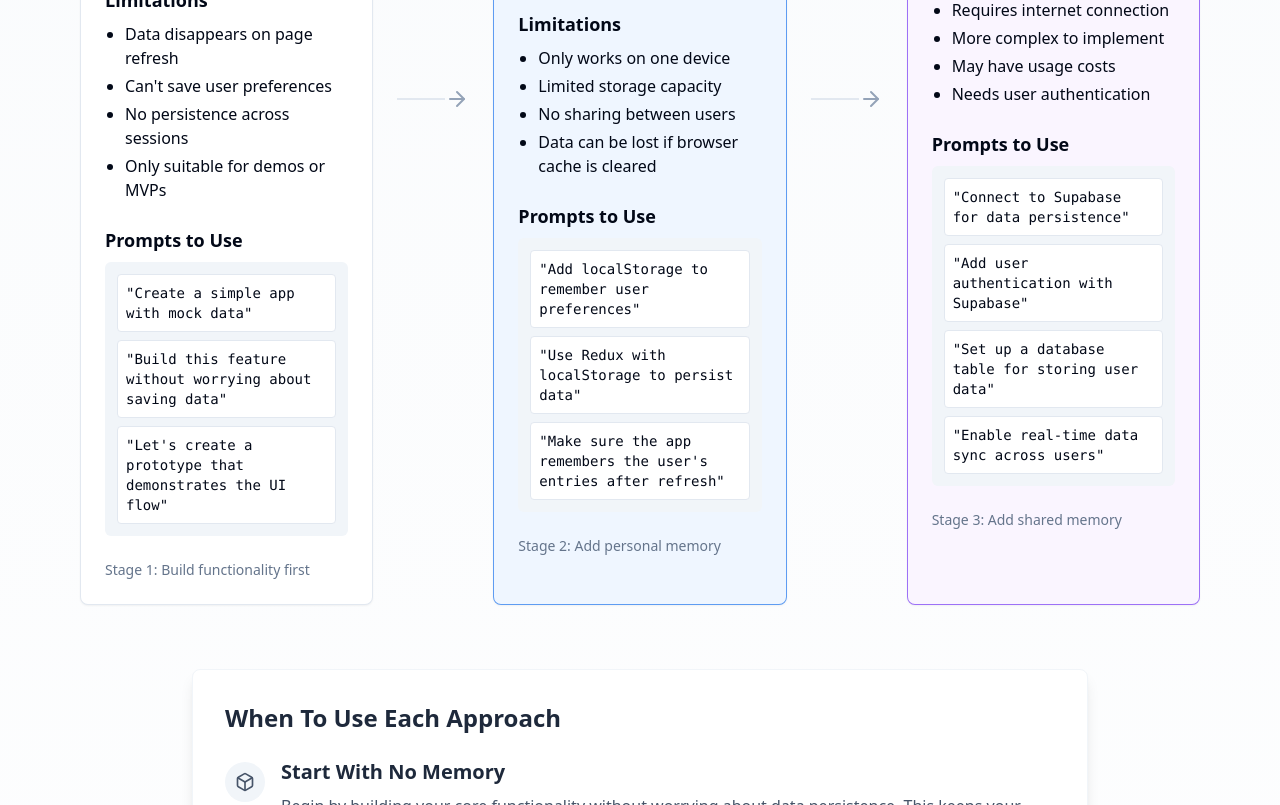
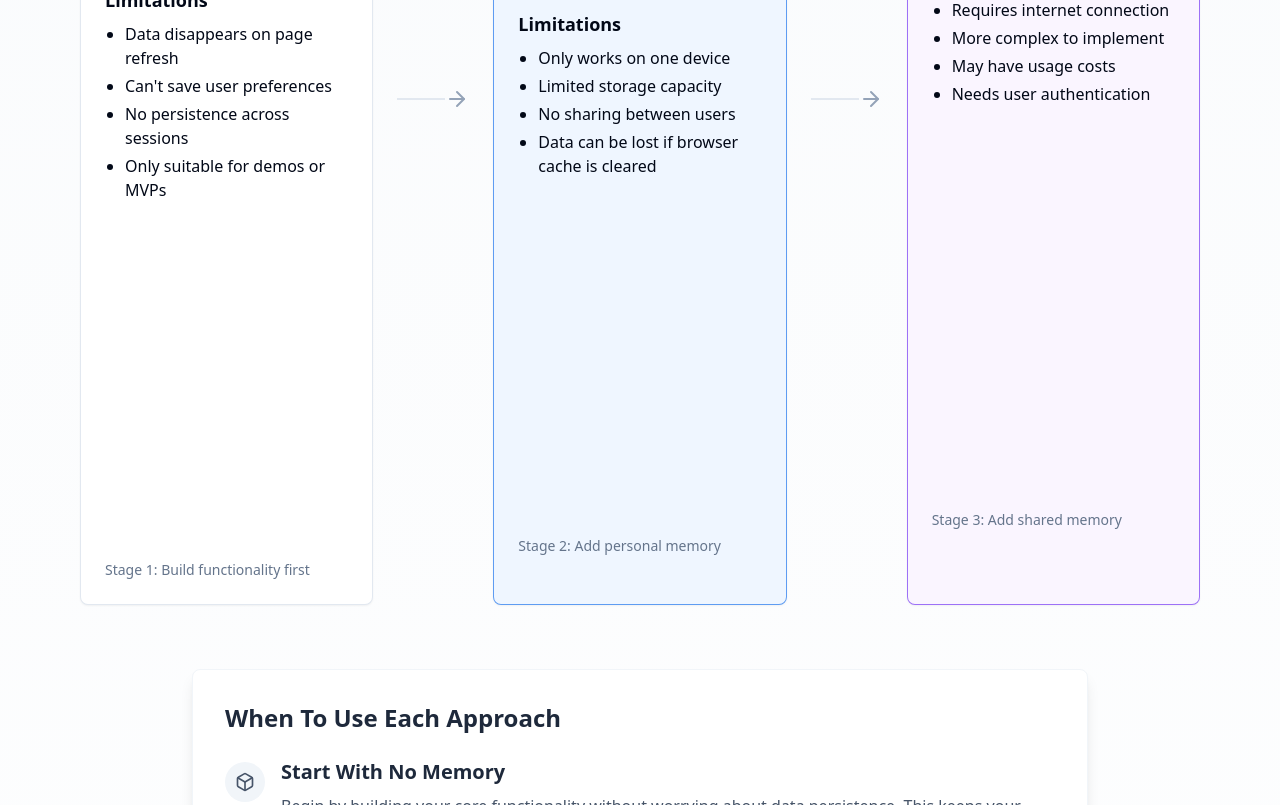
Before and after one commit to Launch-by-Lunch/lbl-vibe-coding-memory, a React (Vite) app: page / in a window 1280 px wide. Shown: the part 880-1685 px from the top of the page. Built offline with nearby package versions, Linux system fonts and the light colour scheme.

Commit message:
Add interactive prompts on hover
Show prompts on hover for each memory card column.

```diff
--- a/src/components/InfoBox.tsx
+++ b/src/components/InfoBox.tsx
@@ -25,7 +25,7 @@ const InfoBox: React.FC<InfoBoxProps> = ({ title, children, className, icon, typ
 
   return (
     <div className={cn(
-      "rounded-lg p-4 border",
+      "rounded-lg p-4 border transition-all duration-300 hover:shadow-md",
       bgColors[type],
       className
     )}>
--- a/src/components/MemoryCard.tsx
+++ b/src/components/MemoryCard.tsx
@@ -1,5 +1,5 @@
 
-import React from "react";
+import React, { useState } from "react";
 import { cn } from "@/lib/utils";
 import { Card, CardContent, CardDescription, CardFooter, CardHeader, CardTitle } from "@/components/ui/card";
 import { Button } from "@/components/ui/button";
@@ -26,6 +26,8 @@ const MemoryCard: React.FC<MemoryCardProps> = ({
   prompts,
   className
 }) => {
+  const [showPrompts, setShowPrompts] = useState(false);
+
   const icons = {
     none: <Box className="w-12 h-12 text-slate-500" />,
     local: <Archive className="w-12 h-12 text-vibe-blue" />,
@@ -45,13 +47,17 @@ const MemoryCard: React.FC<MemoryCardProps> = ({
   };
 
   return (
-    <Card className={cn(
-      "memory-card transition-all",
-      bgColors[type],
-      borderColors[type],
-      "border-t-4",
-      className
-    )}>
+    <Card
+      className={cn(
+        "memory-card transition-all relative overflow-hidden",
+        bgColors[type],
+        borderColors[type],
+        "border-t-4",
+        className
+      )}
+      onMouseEnter={() => setShowPrompts(true)}
+      onMouseLeave={() => setShowPrompts(false)}
+    >
       <CardHeader>
         <div className="flex items-center justify-between">
           <CardTitle className="text-2xl font-bold">{title}</CardTitle>
@@ -79,7 +85,14 @@ const MemoryCard: React.FC<MemoryCardProps> = ({
           </ul>
         </div>
 
-        <div>
+        <div
+          className={cn(
+            "prompt-container transition-all duration-300",
+            showPrompts
+              ? "opacity-100 translate-y-0"
+              : "opacity-0 translate-y-8 pointer-events-none"
+          )}
+        >
           <h3 className="font-semibold text-lg mb-2">Prompts to Use</h3>
           <div className="bg-slate-100 p-3 rounded-md space-y-2">
             {prompts.map((prompt, idx) => (
--- a/src/components/ProgressionArrow.tsx
+++ b/src/components/ProgressionArrow.tsx
@@ -12,15 +12,15 @@ const ProgressionArrow: React.FC<ProgressionArrowProps> = ({ vertical = false, c
     return (
       <div className={`flex justify-center py-4 ${className}`}>
         <div className="bg-slate-200 w-0.5 h-8"></div>
-        <ArrowRight className="transform rotate-90 text-slate-400 -mb-2" />
+        <ArrowRight className="transform rotate-90 text-slate-400 -mb-2 transition-all duration-300 hover:text-vibe-blue" />
       </div>
     );
   }
 
   return (
-    <div className={`hidden md:flex items-center justify-center ${className}`}>
-      <div className="bg-slate-200 h-0.5 w-12"></div>
-      <ArrowRight className="text-slate-400" />
+    <div className={`hidden md:flex items-center justify-center group ${className}`}>
+      <div className="bg-slate-200 h-0.5 w-12 transition-all duration-300 group-hover:bg-slate-300"></div>
+      <ArrowRight className="text-slate-400 transition-all duration-300 group-hover:text-vibe-blue group-hover:translate-x-1" />
     </div>
   );
 };
```
